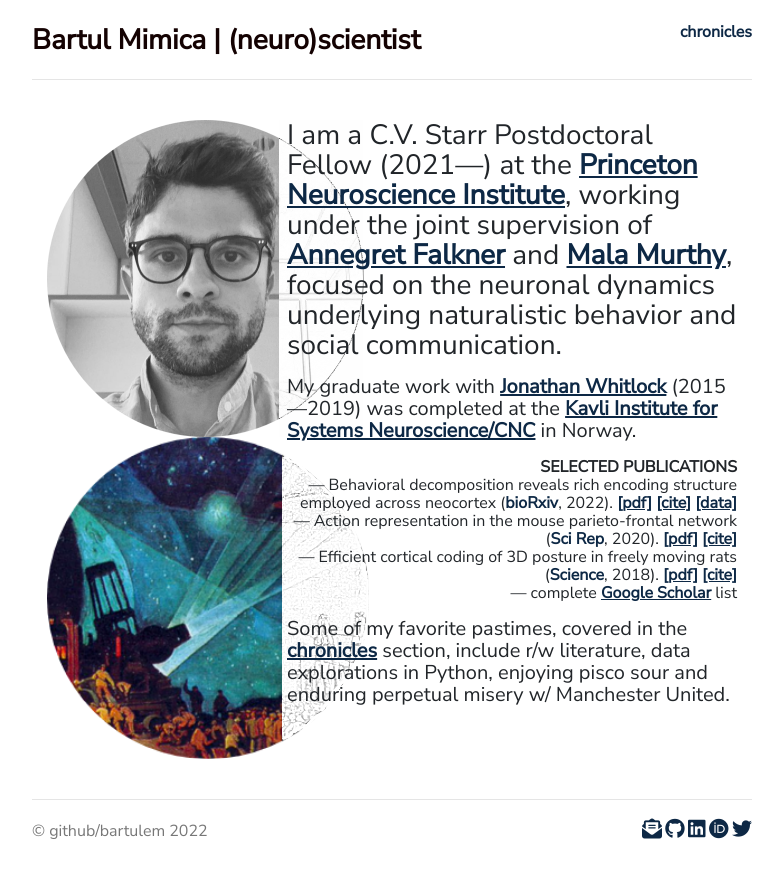
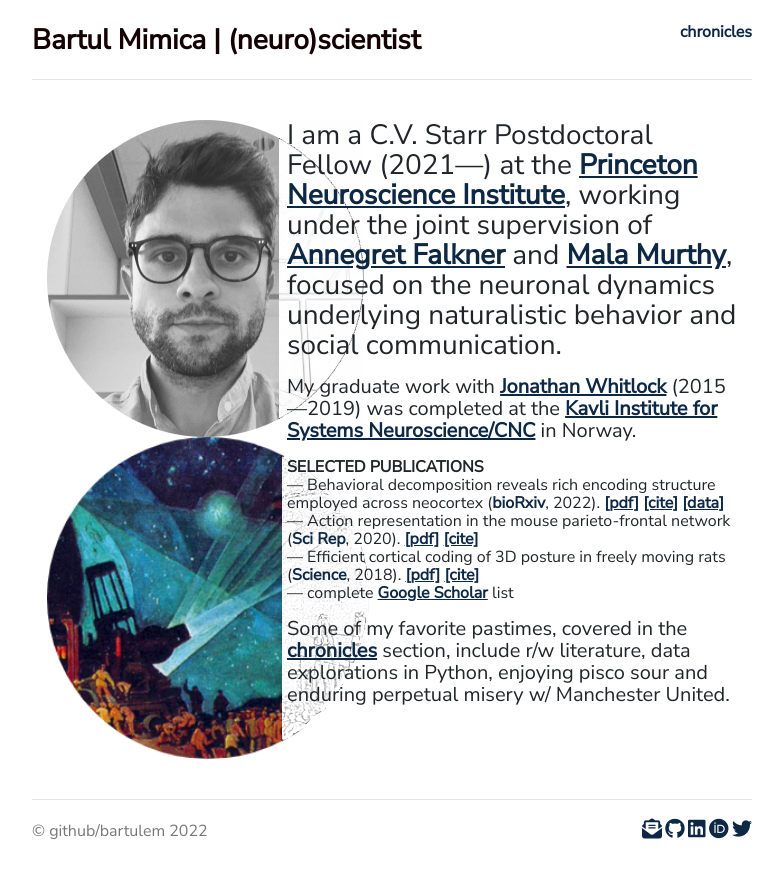
Before and after one commit to bartulem/bartulem.github.io, a Jekyll site: the page built from index.html, in a window 1280 px wide. Shown: the top 878 px of the page, without its empty margins (248-1031 px from the left). Built offline with Jekyll 4.4.1, drawn with Linux system fonts in a browser that asks for light colours; nearby versions of some CDN libraries; comment, search, counter and statistics services are not loaded; a style sheet for code colours, icons or effects is not loaded.

Commit message:
change pubs layout v6

```diff
--- a/index.html
+++ b/index.html
@@ -16,7 +16,7 @@ tag: (neuro)scientist
 
 	<p>My graduate work with <a style= "text-decoration: underline" target="_blank" href="https://www.whitlocklab.org/">Jonathan Whitlock</a> (2015—2019) was completed at the <a style= "text-decoration: underline" target="_blank" href="https://www.ntnu.edu/kavli">Kavli Institute for Systems Neuroscience/CNC</a> in Norway.</p>
 
-	<p align="right" class="publications"> <b>SELECTED PUBLICATIONS</b>
+	<p align="left" class="publications"> <b>SELECTED PUBLICATIONS</b>
 	<br/>— Behavioral decomposition reveals rich encoding structure employed across neocortex (<a href="https://www.biorxiv.org/content/10.1101/2022.02.08.479515v2" target="_blank">bioRxiv</a>, 2022). <a href="/files/MTBFDW_2022_bioRxiv.pdf" target="_blank"><u>[pdf]</u></a> <a href="files/mimica2022.bib" download><u>[cite]</u></a> <a href="https://figshare.com/articles/dataset/Rat_3D_Tracking_E-Phys_KISN_2020_Dataset/17903834" target="_blank"><u>[data]</u></a> <a class="altmetric-embed" data-badge-popover="right" data-badge-type="4" data-doi="10.1101/2022.02.08.479515" data-hide-no-mentions="false"></a>
 	<br/>— Action representation in the mouse parieto-frontal network (<a href="https://www.nature.com/articles/s41598-020-62089-6?error=cookies_not_supported&code=e0a538d4-9569-4b30-b2d1-d78d1c8e03b3" target="_blank">Sci Rep</a>, 2020). <a href="/files/tombaz2020_scireports.pdf" target="_blank"><u>[pdf]</u></a> <a href="files/tombaz2020.bib" download><u>[cite]</u></a> <a class="altmetric-embed" data-badge-popover="right" data-badge-type="4" data-doi="10.1038/s41598-020-62089-6" data-hide-no-mentions="true"></a>
 	<br/>— Efficient cortical coding of 3D posture in freely moving rats (<a href="https://science.sciencemag.org/content/362/6414/584" target="_blank">Science</a>, 2018). <a href="files/mimica2018_science.pdf" target="_blank"><u>[pdf]</u></a> <a href="/files/mimica2018.bib" download><u>[cite]</u></a> <a class="altmetric-embed" data-badge-popover="right" data-badge-type="4" data-doi="10.1126/science.aau2013" data-hide-no-mentions="true"></a>
```
